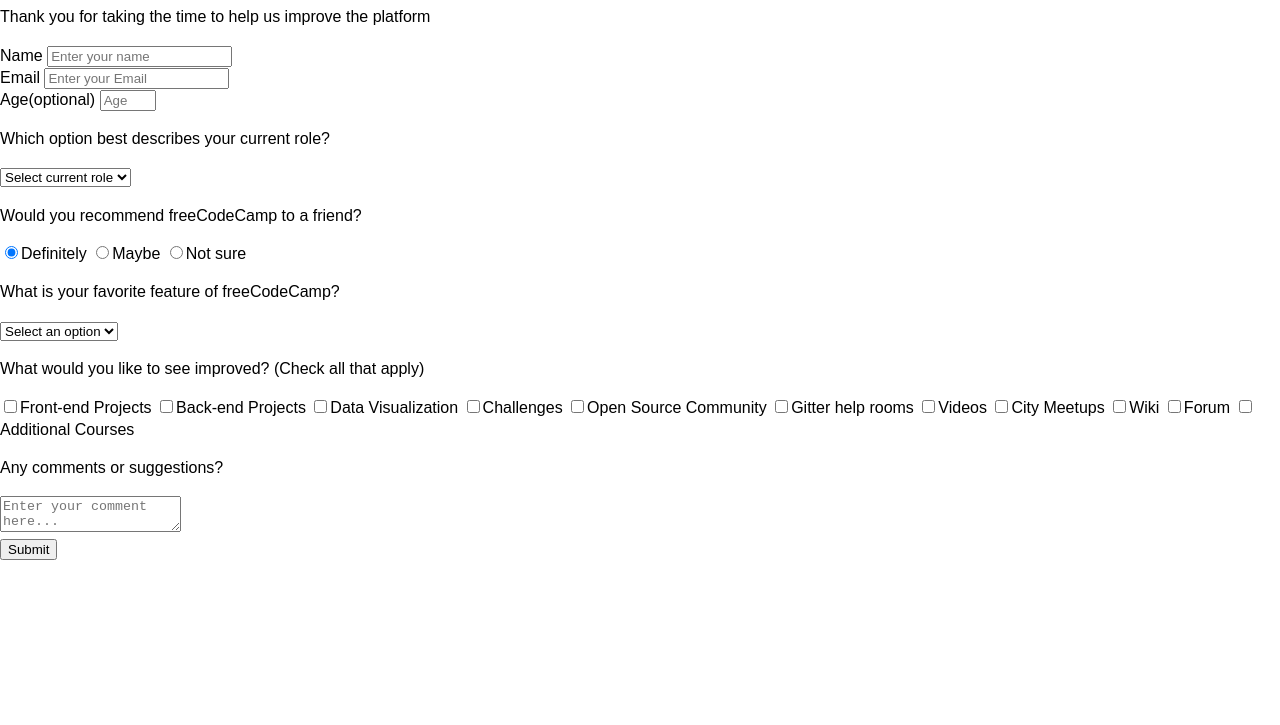
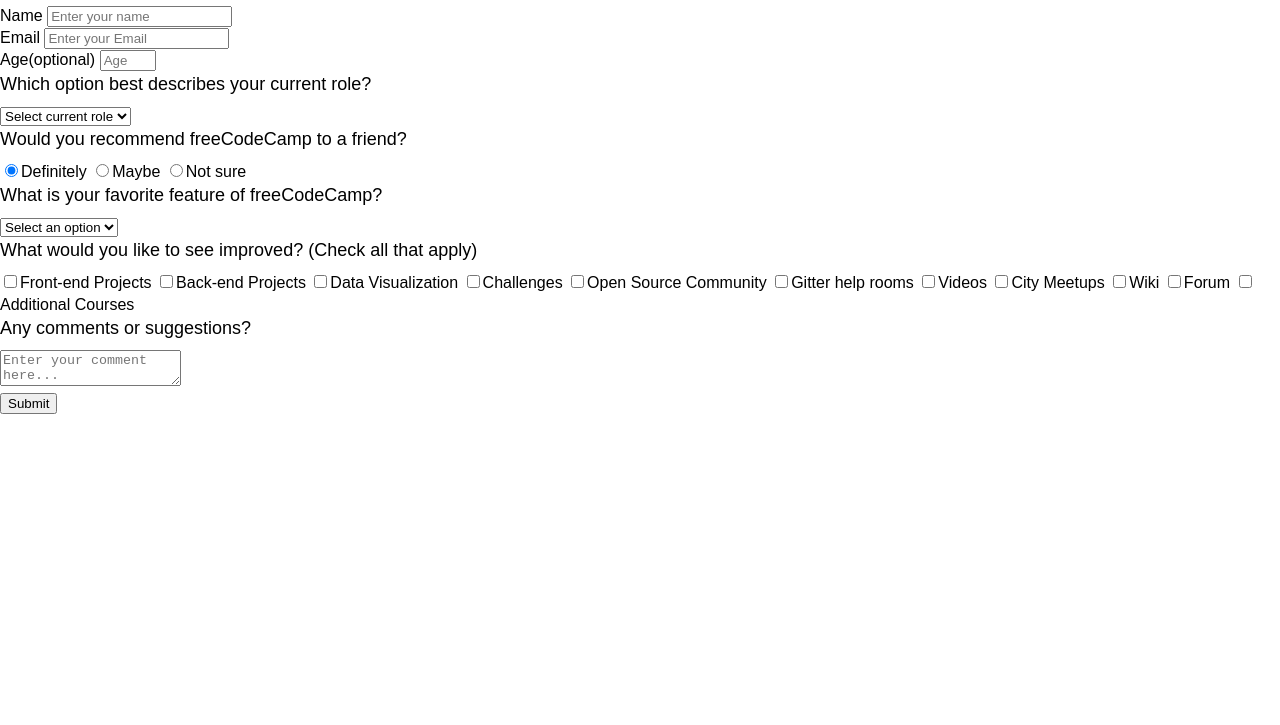
Before and after one commit to Yinkusadel/05-fcc-surveyform, a website: page index.html in a window 1280 px wide. Shown: the part 75-800 px from the top of the page. Drawn offline with Linux system fonts and the light colour scheme.

Commit message:
css p styled and h1,p styled

```diff
--- a/styles.css
+++ b/styles.css
@@ -11,3 +11,13 @@
     font-weight: 400;
     line-height: 1.2;
   }
+
+  p {
+    font-size: 1.125rem;
+  }
+
+  h1,
+  p {
+    margin-top: 0;
+    margin-bottom: 0.5rem;
+  }
```
